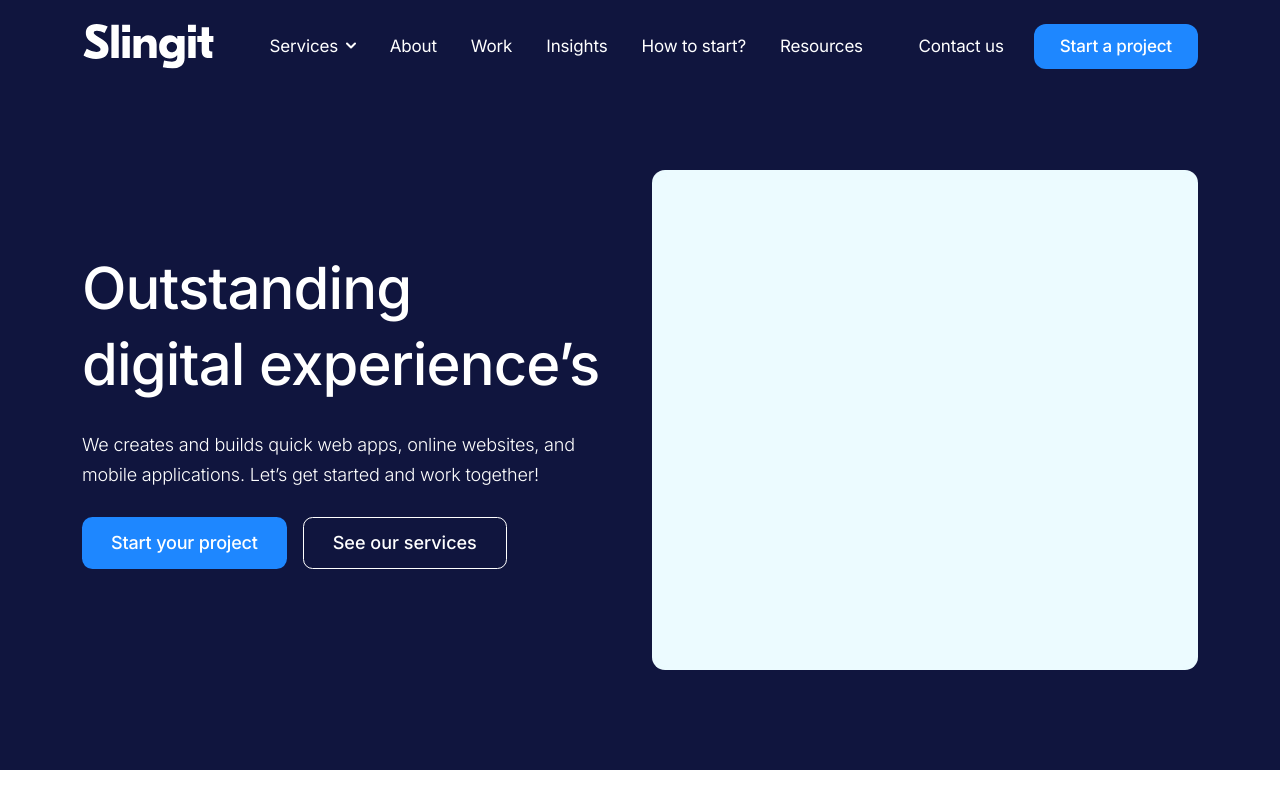
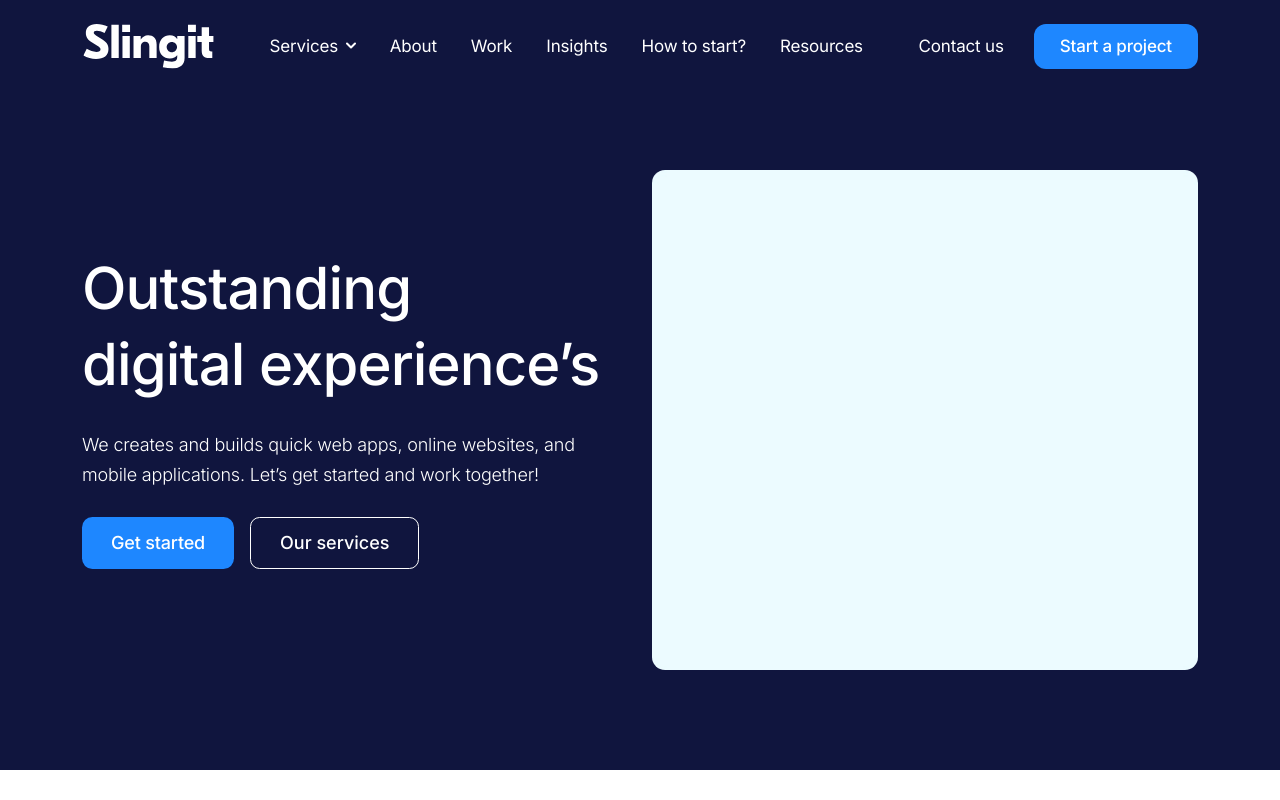
Before and after one commit to mcpalez/simple-react-web, a React (Create React App) app: page / in a window 1280 px wide. Shown: the top 800 px of the page. Built offline with nearby package versions, Linux system fonts and the light colour scheme.

Commit message:
content text change home page update

```diff
--- a/src/assets/Styles/pages/home/_home-hero.scss
+++ b/src/assets/Styles/pages/home/_home-hero.scss
@@ -26,10 +26,6 @@
                         border-color: var(--st-white);
                         color: var(--st-white);
                     }
-                    @include lt-md {
-                        flex-direction: column;
-                        flex: auto;
-                    }
                 }
             }
             .col-hero__wrapper {
--- a/src/components/sections/home/Hero.jsx
+++ b/src/components/sections/home/Hero.jsx
@@ -15,8 +15,8 @@ function Hero() {
                     <h1 className='h1-default'>Outstanding digital&nbsp;experience’s</h1>
                     <p className='p-default'>We creates and builds quick web apps, online websites, and mobile applications. Let’s get started and work together!</p>
                     <div className="button-container">
-                        <ButtonFilled>Start your project</ButtonFilled>
-                        <ButtonOutlined>See our services</ButtonOutlined>
+                        <ButtonFilled>Get started</ButtonFilled>
+                        <ButtonOutlined>Our services</ButtonOutlined>
                     </div>
                 </Col>
                 <Col md={6} className='col-hero__wrapper'>
```
